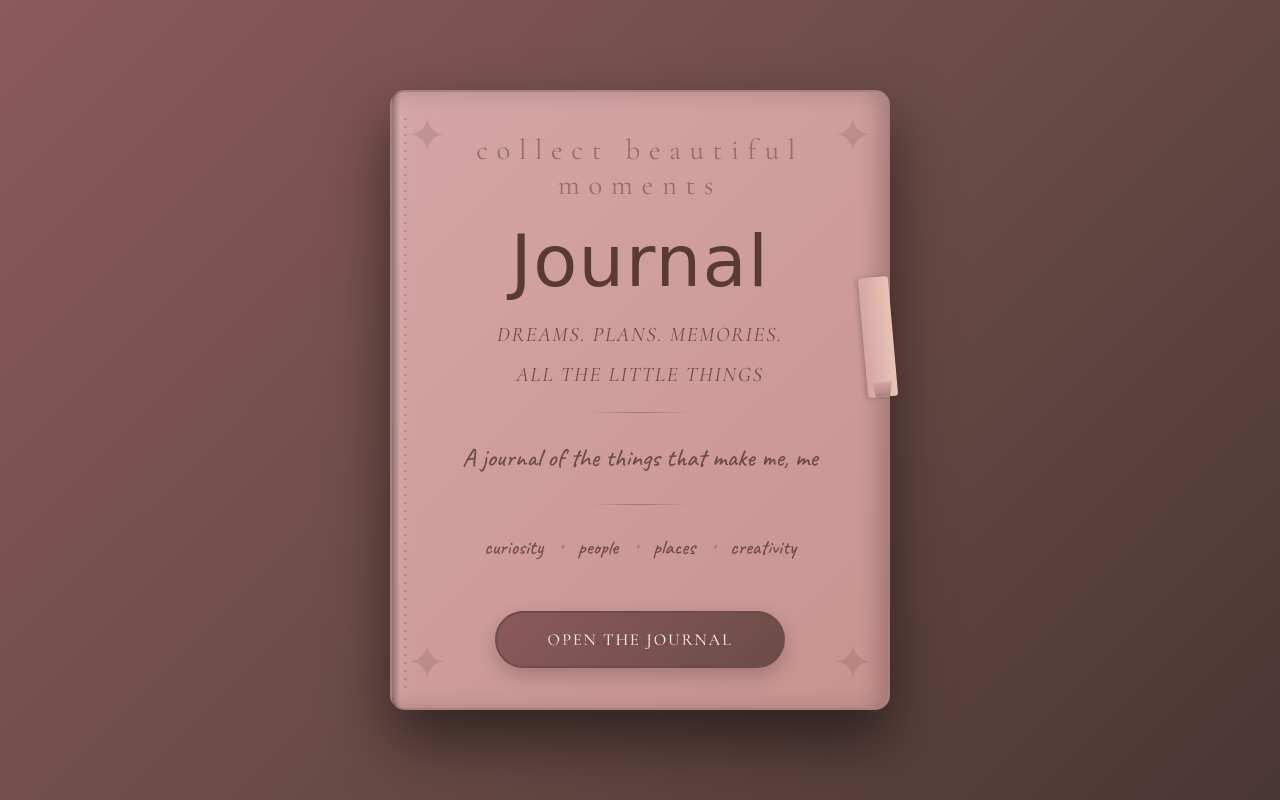
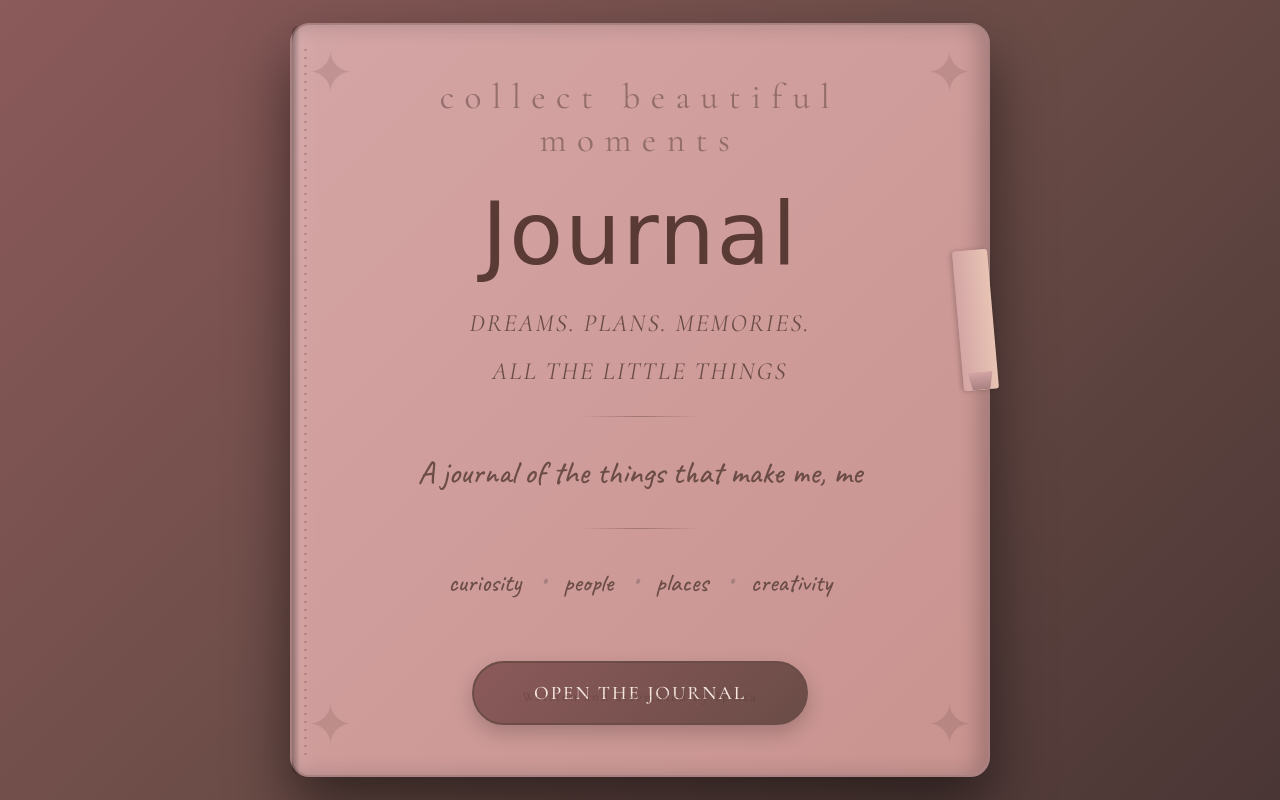
Before and after one commit to IpsitaBulsara/CreativeCV, a plain HTML site: page index.html in a window 1280 px wide. Drawn offline with nearby package versions, Linux system fonts and the light colour scheme; a web font is replaced by a local one.

Commit message:
Increase book width and font sizes

```diff
--- a/index.html
+++ b/index.html
@@ -26,14 +26,14 @@
         .journal-container {
             position: relative;
             width: 100%;
-            max-width: 500px;
+            max-width: 700px;
             perspective: 1000px;
         }
 
         .journal-book {
             background: linear-gradient(135deg, #D4A5A5 0%, #C9938F 100%);
-            border-radius: 15px;
-            padding: 40px 35px;
+            border-radius: 20px;
+            padding: 50px 45px;
             box-shadow:
                 0 30px 60px rgba(0, 0, 0, 0.5),
                 inset -10px 0 20px rgba(0, 0, 0, 0.2),
@@ -50,7 +50,7 @@
             bottom: 0;
             width: 8px;
             background: linear-gradient(90deg, rgba(0, 0, 0, 0.3), transparent);
-            border-radius: 15px 0 0 15px;
+            border-radius: 20px 0 0 20px;
         }
 
         .journal-book::after {
@@ -74,8 +74,8 @@
             position: absolute;
             right: -5px;
             top: 30%;
-            width: 30px;
-            height: 120px;
+            width: 35px;
+            height: 140px;
             background: linear-gradient(90deg, #D4A5A5, #E8C4B4);
             border-radius: 3px;
             box-shadow: -2px 0 5px rgba(0, 0, 0, 0.2);
@@ -88,8 +88,8 @@
             bottom: 0;
             left: 50%;
             transform: translateX(-50%);
-            width: 20px;
-            height: 15px;
+            width: 25px;
+            height: 18px;
             background: linear-gradient(180deg, #D4A5A5, #A88080);
             clip-path: polygon(0 0, 100% 0, 85% 100%, 15% 100%);
         }
@@ -101,58 +101,58 @@
         }
 
         .decorative-top {
-            font-size: 1.8em;
+            font-size: 2.2em;
             letter-spacing: 0.3em;
             color: rgba(107, 76, 71, 0.6);
-            margin-bottom: 20px;
+            margin-bottom: 25px;
             font-weight: 400;
         }
 
         .title {
             font-family: 'Italianno', cursive;
-            font-size: 4.5em;
+            font-size: 5.5em;
             color: #5A3A35;
-            margin: 20px 0;
+            margin: 25px 0;
             font-weight: 400;
             letter-spacing: 0.02em;
             line-height: 1.1;
         }
 
         .subtitle {
-            font-size: 1.3em;
+            font-size: 1.55em;
             color: #6B4C47;
             font-style: italic;
-            margin-bottom: 15px;
+            margin-bottom: 18px;
             font-weight: 400;
             letter-spacing: 0.08em;
             text-transform: uppercase;
         }
 
         .divider {
-            width: 100px;
+            width: 120px;
             height: 1px;
             background: linear-gradient(90deg, transparent, rgba(90, 58, 53, 0.4), transparent);
-            margin: 25px auto;
+            margin: 30px auto;
         }
 
         .heart {
             color: #A88080;
-            font-size: 1.2em;
-            margin: 0 10px;
+            font-size: 1.3em;
+            margin: 0 12px;
         }
 
         .tagline {
             font-family: 'Caveat', cursive;
-            font-size: 1.6em;
+            font-size: 2em;
             color: #6B4C47;
-            margin: 20px 0;
+            margin: 25px 0;
             font-weight: 500;
             line-height: 1.6;
         }
 
         .decorative-elements {
             position: absolute;
-            font-size: 3em;
+            font-size: 3.5em;
             opacity: 0.15;
             font-weight: 300;
         }
@@ -183,13 +183,13 @@
 
         .cta-button {
             display: inline-block;
-            padding: 16px 50px;
-            margin-top: 30px;
+            padding: 18px 60px;
+            margin-top: 35px;
             background: linear-gradient(135deg, #8B5A5A, #6B4C47);
             color: #F5E6E0;
             text-decoration: none;
             border-radius: 50px;
-            font-size: 1.05em;
+            font-size: 1.2em;
             letter-spacing: 0.1em;
             border: 2px solid #6B4C47;
             transition: all 0.3s ease;
@@ -210,26 +210,30 @@
             bottom: 20px;
             width: 100%;
             text-align: center;
-            font-size: 0.85em;
+            font-size: 0.95em;
             color: rgba(90, 58, 53, 0.5);
             letter-spacing: 0.1em;
         }
 
         @media (max-width: 600px) {
             .title {
-                font-size: 3.2em;
+                font-size: 3.8em;
             }
 
             .subtitle {
-                font-size: 1em;
+                font-size: 1.2em;
             }
 
             .tagline {
-                font-size: 1.2em;
+                font-size: 1.4em;
             }
 
             .journal-book {
-                padding: 30px 25px;
+                padding: 35px 30px;
+            }
+
+            .journal-container {
+                max-width: 100%;
             }
         }
     </style>
@@ -260,14 +264,14 @@
 
                 <div class="divider"></div>
 
-                <p style="font-family: 'Caveat', cursive; font-size: 1.3em; color: #6B4C47; margin: 20px 0; font-weight: 500;">
+                <p style="font-family: 'Caveat', cursive; font-size: 1.6em; color: #6B4C47; margin: 25px 0; font-weight: 500;">
                     curiosity <span class="heart">•</span> people <span class="heart">•</span> places <span class="heart">•</span> creativity
                 </p>
 
                 <a href="Ipsita Journal CV.dc.html" class="cta-button">Open the Journal</a>
 
                 <div class="footer">
-                    <p style="margin-top: 30px; font-size: 0.8em; letter-spacing: 0.15em;">Written and assembled by Ipsita</p>
+                    <p style="margin-top: 35px; font-size: 0.9em; letter-spacing: 0.15em;">Written and assembled by Ipsita</p>
                 </div>
             </div>
         </div>
```
